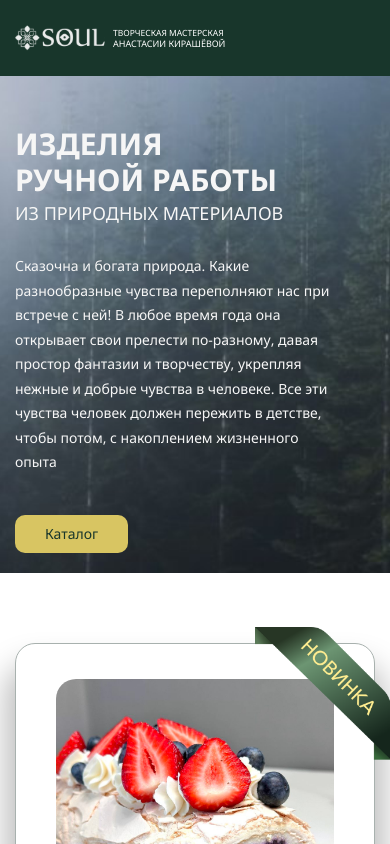
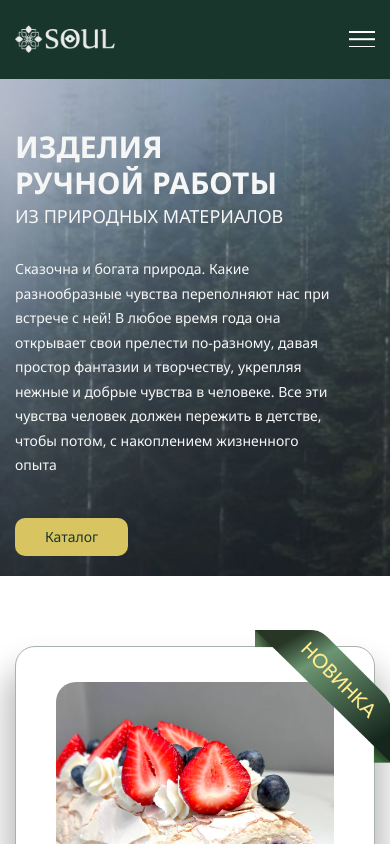
Before and after one commit to MashSHliapa/workshop-soul, a React (Vite) app: page / in a window 390 px wide. Shown: the top 844 px of the page. Built offline with nearby package versions, Linux system fonts and the light colour scheme.

Commit message:
feat(project): create component Navbar, BurgerMenu

```diff
--- /dev/null
+++ b/src/components/BurgerMenu/BurgerMenu.scss
@@ -0,0 +1,85 @@
+.nav {
+  &__display-block {
+    display: block;
+  }
+
+  &__display-none {
+    display: none;
+  }
+}
+
+
+.burger-menu {
+  &__icon {
+    position: relative;
+    top: 0;
+    left: 0;
+    z-index: 10;
+    width: 26px;
+    height: 16px;
+    cursor: pointer;
+  }
+
+  /////////////////// burger open
+  &__icon span,
+  &__icon::before,
+  &__icon::after {
+    position: absolute;
+    width: 100%;
+    height: 10%;
+    background-color: #FFFFFF;
+    transition: all 0.3s ease 0s;
+  }
+
+  &__icon::before,
+  &__icon::after {
+    content: '';
+  }
+
+  &__icon::before {
+    top: 0;
+  }
+
+  &__icon::after {
+    bottom: 0;
+  }
+
+  &__icon span {
+    top: 50%;
+    transform: scale(1) translate(0, -50%);
+  }
+
+  /////////////////// burger close
+  &__icon._active span {
+    transform: scale(0) translate(0, -50%);
+  }
+
+  &__icon._active::before {
+    top: 50%;
+    transform: rotate(-45deg) translate(0, -50%);
+  }
+
+  &__icon._active::after {
+    top: 50%;
+    transform: rotate(45deg) translate(0, -50%);
+  }
+
+  &__navbar {
+    background-color: #18362B;
+    text-align: center;
+    position: fixed;
+    top: 0;
+    left: 0%;
+    z-index: 4;
+    width: 100%;
+    height: 100%;
+  }
+
+  &__navbar ul {
+    padding: 70px 15px 16px;
+  }
+
+  &__navbar li:not(:last-child) {
+    margin-bottom: 20px;
+  }
+}
--- /dev/null
+++ b/src/components/BurgerMenu/BurgerMenu.tsx
@@ -0,0 +1,44 @@
+import { useEffect, useState } from 'react'
+import { Navbar } from '../Navbar/Navbar';
+import './BurgerMenu.scss'
+
+export function BurgerMenu() {
+
+  const [isOpenNavbar, setIsOpenNavbar] = useState(false)
+
+  const burgerIcon = document.querySelector('.burger-menu__icon')
+
+  function handleClickToggleNavbar() {
+    setIsOpenNavbar(!isOpenNavbar)
+    document.body.style.overflow = isOpenNavbar ? 'auto' : 'hidden';
+    burgerIcon?.classList.toggle('_active')
+    const navbarBody = document.querySelector('.navbar__body')
+    navbarBody?.classList.toggle('_active')
+  }
+
+  useEffect(() => {
+    const handleClickCloseNavbar = (event: MouseEvent | React.MouseEvent) => {
+      if (!(event.target as HTMLElement).closest('.burger-menu__icon')) {
+        setIsOpenNavbar(false)
+        document.body.style.overflow = !isOpenNavbar ? 'auto' : 'hidden';
+        burgerIcon?.classList.remove('_active')
+      }
+    }
+
+    document.addEventListener('click', handleClickCloseNavbar)
+    return () => document.removeEventListener('click', handleClickCloseNavbar)
+  }, [])
+
+  return (
+    <nav className="burger-menu">
+      <div className="burger-menu__icon" onClick={handleClickToggleNavbar}>
+        <span></span>
+      </div>
+      <div className={`nav ${isOpenNavbar ? 'nav__display-block' : 'nav__display-none'}`}>
+        <div className="burger-menu__navbar">
+          <Navbar />
+        </div>
+      </div>
+    </nav>
+  )
+}
--- a/src/components/Footer/Footer.scss
+++ b/src/components/Footer/Footer.scss
@@ -18,7 +18,28 @@
   &__brand {
     display: flex;
     flex-direction: column;
+    justify-content: center;
     gap: 10px;
+  }
+
+  &__logo {
+    max-width: 154px;
+  }
+
+  &__name {
+    font-size: 14px;
+  }
+
+  &__name span {
+    font-size: 14.5px;
+  }
+
+  &__navbar {
+    text-align: end;
+  }
+
+  &__navbar li:not(:last-child) {
+    margin-bottom: 5px;
   }
 
   &__copyright {
@@ -47,6 +68,19 @@
       gap: 40px 0;
     }
 
+    &__brand {
+      justify-content: start;
+      padding-top: 10px;
+    }
+
+    &__navbar {
+      font-size: 16px;
+    }
+
+    &__navbar li:not(:last-child) {
+      margin-bottom: 10px;
+    }
+
     &__copyright {
       font-size: 12px;
     }
@@ -60,11 +94,23 @@
     &__brand {
       padding-top: 10px;
     }
+
+    &__logo {
+      max-width: 140px;
+    }
+
+    &__name {
+      font-size: 12px;
+    }
+
+    &__name span {
+      font-size: 12.5px;
+    }
   }
 
   @media screen and (max-width: 575.98px) {
     &__body {
-      padding: 20px 30px 15px;
+      padding: 30px 30px 15px;
       gap: 15px 0;
       flex-direction: column;
       align-items: center;
@@ -76,32 +122,11 @@
 
     &__navbar {
       text-align: center;
-      font-size: 14px;
     }
 
     &__copyright {
       font-size: 8px;
-      margin-top: 20px;
+      margin-top: 15px;
     }
   }
 }
-
-.navbar {
-  text-align: end;
-
-  @media screen and (max-width: 991.98px) {
-    font-size: 16px;
-  }
-
-  @media screen and (max-width: 575.98px) {
-    text-align: center;
-    font-size: 14px;
-  }
-
-  &__list {}
-
-  &__item:nth-child(3) {
-    text-transform: uppercase;
-    margin-top: 3px;
-  }
-}
--- a/src/components/Footer/Footer.tsx
+++ b/src/components/Footer/Footer.tsx
@@ -1,11 +1,8 @@
-import './Footer.scss'
-import background from '../../components/images/background_footer.png'
 import { Logo } from '../Logo/Logo'
 import { Name } from '../Name/Name'
-import { LinkBlog } from '../LinkBlog/LinkBlog'
-import { LinkContacts } from '../LinkContacts/LinkContacts'
-import { LinkCatalog } from '../LinkCatalog/LinkCatalog'
-import { LinkNewItems } from '../LinkNewItems/LinkNewItems'
+import { Navbar } from '../Navbar/Navbar'
+import background from '../../components/images/background_footer.png'
+import './Footer.scss'
 
 export function Footer() {
   return (
@@ -13,24 +10,15 @@ export function Footer() {
       <div className="footer__container _container">
         <div className="footer__body">
           <div className="footer__brand">
-            <Logo />
-            <Name />
+            <div className="footer__logo">
+              <Logo />
+            </div>
+            <div className="footer__name">
+              <Name />
+            </div>
           </div>
-          <div className="footer__navbar navbar">
-            <ul className="navbar__list">
-              <li className="navbar__item">
-                <LinkBlog />
-              </li>
-              <li className="navbar__item">
-                <LinkContacts />
-              </li>
-              <li className="navbar__item">
-                <LinkNewItems />
-              </li>
-              <li className="navbar__item">
-                <LinkCatalog />
-              </li>
-            </ul>
+          <div className="footer__navbar">
+            <Navbar />
           </div>
           <p className="footer__copyright">Все права защищены 2024</p>
         </div>
--- a/src/components/Header/Header.scss
+++ b/src/components/Header/Header.scss
@@ -19,6 +19,15 @@
     gap: 10px;
   }
 
+  &__name {
+    font-size: 16px;
+    line-height: 1.3;
+  }
+
+  &__name span{
+    font-size: 16.5px;
+  }
+
   &__navbar {}
 
   &__list {
@@ -31,13 +40,25 @@
     margin-right: 40px;
   }
 
+  &__burger{
+    display: none;
+  }
+
   @media screen and (max-width: 991.98px) {
     &__body {
       padding: 30px 0px;
     }
 
-    &__navbar {
-      display: none;
+    &__logo {
+      max-width: 154px;
+    }
+
+    &__name {
+      font-size: 14px;
+    }
+
+    &__name span{
+      font-size: 14.6px;
     }
   }
 
@@ -45,11 +66,39 @@
     &__body {
       padding: 25px 0px;
     }
+
+    &__logo {
+      max-width: 140px;
+    }
+
+    &__name {
+      font-size: 12px;
+    }
+
+    &__name span{
+      font-size: 12.6px;
+    }
+
+    &__navbar {
+      display: none;
+    }
+
+    &__burger {
+      display: block;
+    }
   }
 
   @media screen and (max-width: 575.98px) {
     &__brand {
       gap: 8px;
     }
+
+    &__logo {
+      max-width: 100px;
+    }
+
+    &__name {
+      display: none;
+    }
   }
 }
--- a/src/components/Header/Header.tsx
+++ b/src/components/Header/Header.tsx
@@ -1,3 +1,4 @@
+import { BurgerMenu } from '../BurgerMenu/BurgerMenu'
 import { LinkBlog } from '../LinkBlog/LinkBlog'
 import { LinkContacts } from '../LinkContacts/LinkContacts'
 import { Logo } from '../Logo/Logo'
@@ -10,8 +11,12 @@ export function Header() {
       <div className="header__container _container">
         <div className="header__body">
           <div className="header__brand">
-            <Logo />
-            <Name />
+            <div className="header__logo">
+              <Logo />
+            </div>
+            <div className="header__name">
+              <Name />
+            </div>
           </div>
           <div className="header__navbar">
             <ul className="header__list">
@@ -23,6 +28,9 @@ export function Header() {
               </li>
             </ul>
           </div>
+          <div className="header__burger">
+            <BurgerMenu />
+          </div>
         </div>
       </div>
     </div>
--- /dev/null
+++ b/src/components/LinkNewItems/LinkNewItems.scss
@@ -0,0 +1,4 @@
+.link-new-items {
+  text-transform: uppercase;
+  padding-top: 3px;
+}
--- a/src/components/LinkNewItems/LinkNewItems.tsx
+++ b/src/components/LinkNewItems/LinkNewItems.tsx
@@ -1,3 +1,4 @@
+import './LinkNewItems.scss'
 export function LinkNewItems() {
   return (
     <div className="link-new-items">
--- a/src/components/Logo/Logo.scss
+++ b/src/components/Logo/Logo.scss
@@ -1,18 +1,6 @@
 .logo {
-  @media screen and (max-width: 991.98px) {
-    &__image img{
-      max-width: 154px;
-    }
-  }
-
-  @media screen and (max-width: 767.98px) {
-    &__image img{
-      max-width: 140px;
-    }
-  }
-  @media screen and (max-width: 575.98px) {
-    &__image img{
-      max-width: 90px;
-    }
-  }
+  position: relative;
+  top: 0;
+  left: 0;
+  z-index: 10;
 }
--- a/src/components/Name/Name.scss
+++ b/src/components/Name/Name.scss
@@ -1,39 +1,3 @@
 .name {
   text-transform: uppercase;
-  font-size: 16px;
-  line-height: 130%;
-
-  span {
-    font-size: 16.4px;
-  }
 }
-
-@media screen and (max-width: 991.98px) {
-  .name {
-    font-size: 14px;
-
-    span {
-      font-size: 14.4px;
-    }
-  }
-}
-
-@media screen and (max-width: 767.98px) {
-  .name {
-    font-size: 12px;
-
-    span {
-      font-size: 12.4px;
-    }
-  }
-}
-
-@media screen and (max-width: 575.98px) {
-  .name {
-    font-size: 8.5px;
-
-    span {
-      font-size: 9px;
-    }
-  }
-}
--- /dev/null
+++ b/src/components/Navbar/Navbar.scss
@@ -0,0 +1,5 @@
+.navbar {
+  &__body {
+    margin: 0 auto;
+  }
+}
--- /dev/null
+++ b/src/components/Navbar/Navbar.tsx
@@ -0,0 +1,28 @@
+import { LinkBlog } from '../LinkBlog/LinkBlog'
+import { LinkCatalog } from '../LinkCatalog/LinkCatalog'
+import { LinkContacts } from '../LinkContacts/LinkContacts'
+import { LinkNewItems } from '../LinkNewItems/LinkNewItems'
+import './Navbar.scss'
+
+export function Navbar() {
+  return (
+    <div className="navbar">
+      <nav className="navbar__body">
+        <ul className="navbar__list">
+          <li className="navbar__item">
+            <LinkBlog />
+          </li>
+          <li className="navbar__item">
+            <LinkContacts />
+          </li>
+          <li className="navbar__item">
+            <LinkNewItems />
+          </li>
+          <li className="navbar__item">
+            <LinkCatalog />
+          </li>
+        </ul>
+      </nav>
+    </div>
+  )
+}
```
